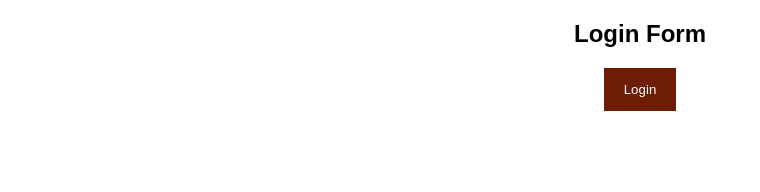
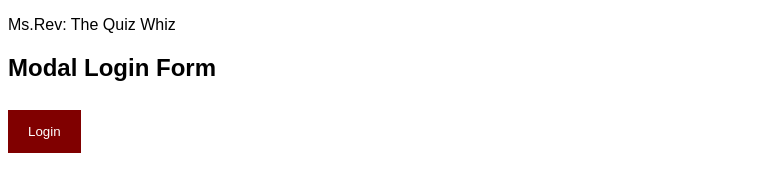
Before and after one commit to EthanOB/Build4GoodEdu, a website: page FrontEnd.html in a window 1280 px wide. Shown: the whole page, without its empty margins (0-760 px from the left). Drawn offline with Linux system fonts and the light colour scheme.

Commit message:
Note about login

```diff
--- a/FrontEnd.html
+++ b/FrontEnd.html
@@ -1,7 +1,15 @@
+<!doctype html>
+<html>
+  <head>
+    <title>Ms. Rev: The Quiz Whiz</title>
+  </head>
+  <body>
+    <p>Ms.Rev: The Quiz Whiz</p>
+  </body>
+</html>
 <!DOCTYPE html>
 <html>
 <head>
-  <meta charset="utf-8">
   <meta name="viewport" content="width=device-width, initial-scale=1">
   <style>
   body {font-family: Arial, Helvetica, sans-serif;}
@@ -16,21 +24,15 @@
     box-sizing: border-box;
   }
 
-  h2{
-    text-align:center;
-  }
-
   /* Set a style for all buttons */
   button {
-    background-color: #6e1c03;
+    background-color: #800000;
     color: white;
     padding: 14px 20px;
     margin: 8px 0;
     border: none;
     cursor: pointer;
     width: 100%;
-    display:block;
-    margin:auto
   }
 
   button:hover {
@@ -41,7 +43,7 @@
   .cancelbtn {
     width: auto;
     padding: 10px 18px;
-    background-color: #f44336;
+    background-color: #800000;
   }
 
   /* Center the image and position the close button */
@@ -133,9 +135,8 @@
   </style>
   </head>
   <body>
-
-  <h2>Login Form</h2>
-
+  <script>// Login button on the main page</script>
+  <h2>Modal Login Form</h2>
   <button onclick="document.getElementById('id01').style.display='block'" style="width:auto;">Login</button>
 
   <div id="id01" class="modal">
```
